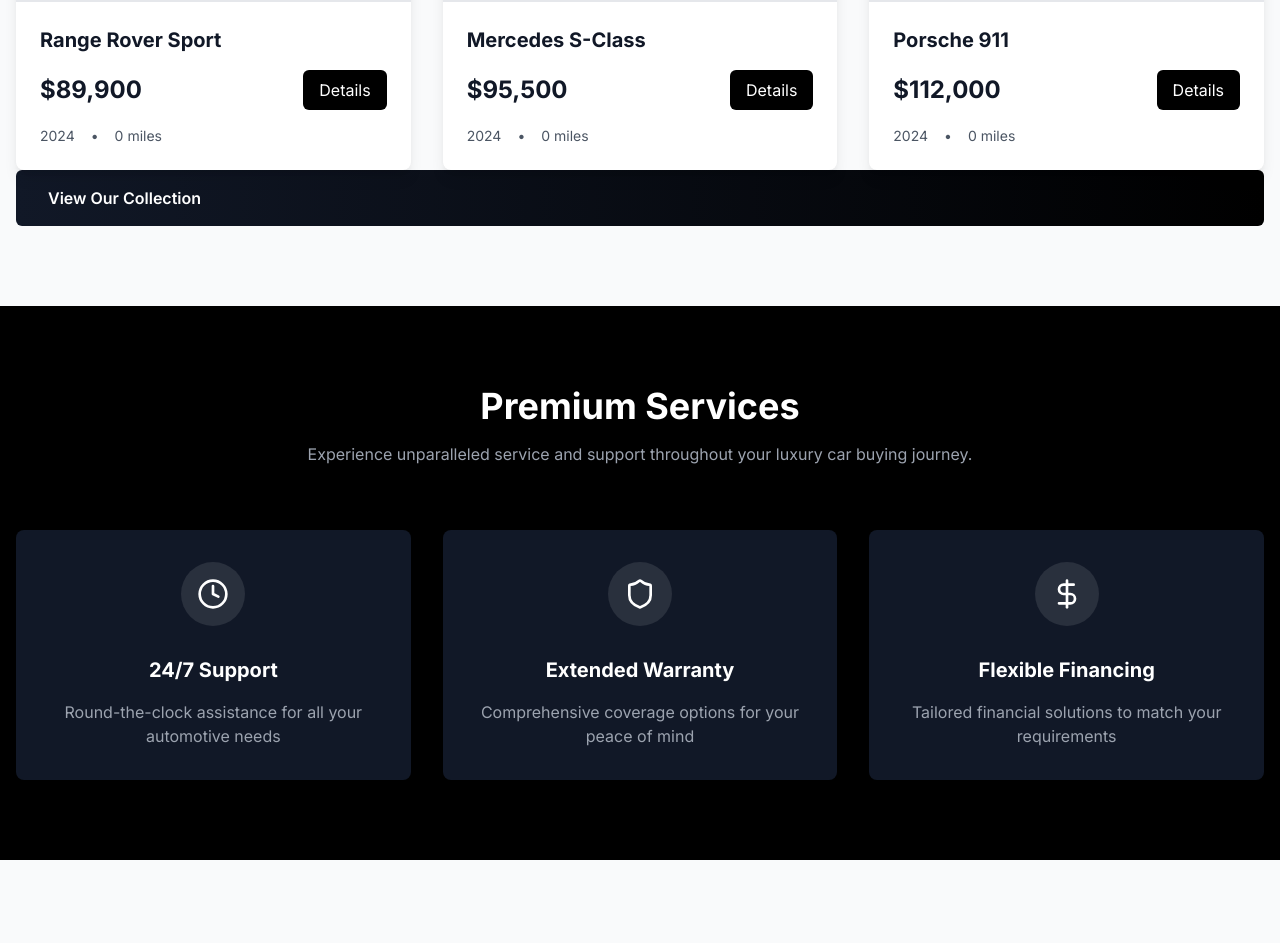
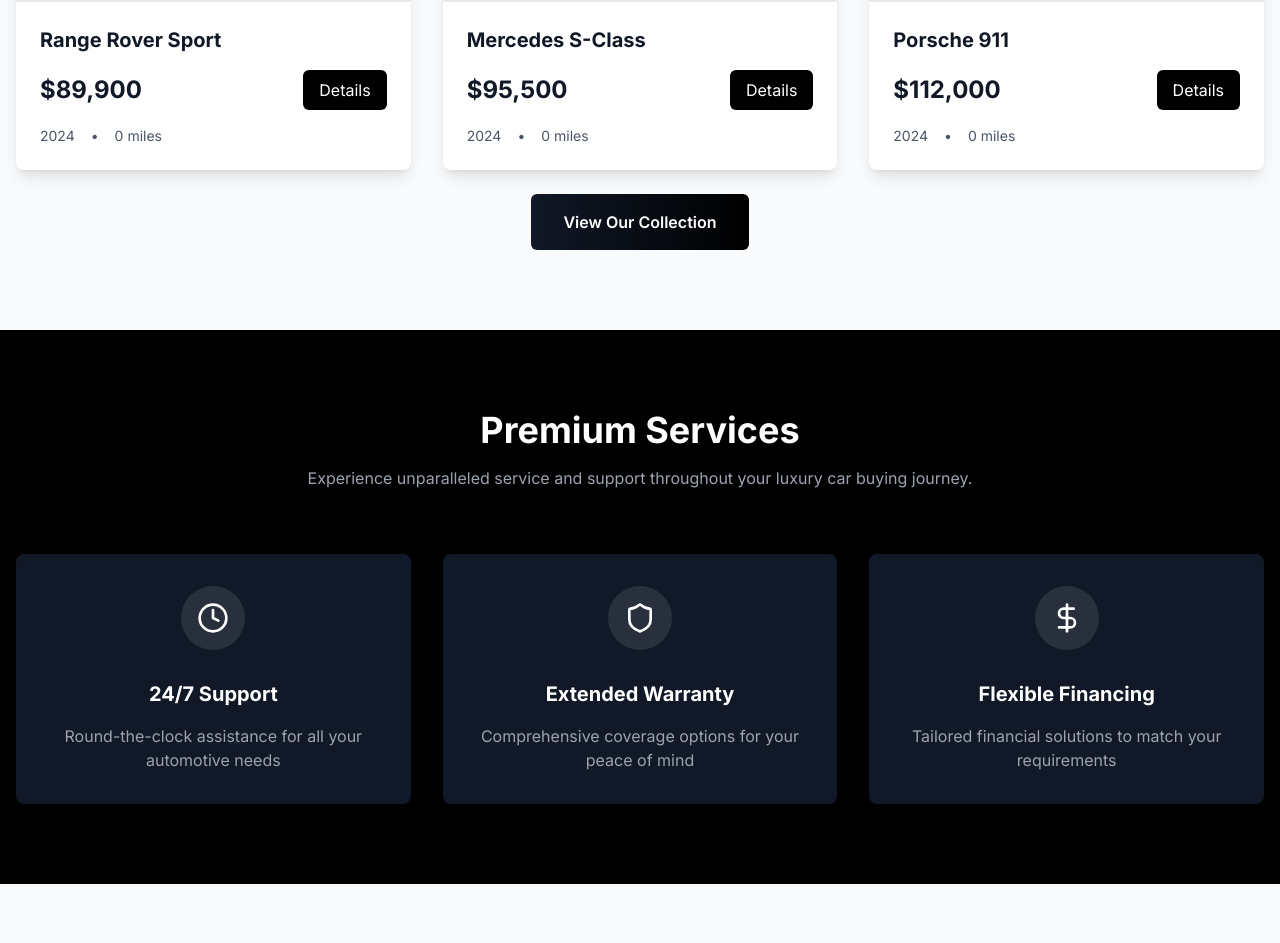
Before and after one commit to Jeguhem/dealership-app, a Next.js app: page / in a window 1280 px wide. Shown: the part 1294-2237 px from the top of the page. Built offline with nearby package versions, Linux system fonts and the light colour scheme.

Commit message:
fixed cta

```diff
--- a/src/app/page.tsx
+++ b/src/app/page.tsx
@@ -250,7 +250,7 @@
       <Navbar />
 
       {/* Hero Section */}
-      <section className="relative px-4 h-[100dvh] bg-gradient-to-r from-gray-900 to-black overflow-hidden">
+      <section className="relative px-2 lg:px-4 h-[100dvh] bg-gradient-to-r from-gray-900 to-black overflow-hidden">
         <div className="absolute inset-0 bg-black/50" />
         <div className="container mx-auto px-4 h-full flex items-center relative z-10">
           <div className="max-w-2xl space-y-8">
@@ -336,12 +336,14 @@
               </div>
             ))}
           </div>
+          <div className="flex w-full justify-center mt-6 items-center">
           <Link
                 href="/inventory"
-                className="bg-gradient-to-r from-gray-900 to-black overflow-hidden text-white px-4 py-2 lg:px-8 lg:py-4 text-[14px] lg:text-[16px] rounded-md font-semibold hover:bg-gray-100 transition-colors flex items-center"
+                className="bg-gradient-to-r w-fit  from-gray-900 to-black overflow-hidden text-white px-4 py-2 lg:px-8 lg:py-4 text-[14px] lg:text-[16px] rounded-md font-semibold hover:bg-gray-100 transition-colors flex items-center"
               >
                 View Our Collection
               </Link>
+              </div>
         </div>
       </section>
 
@@ -463,7 +465,7 @@
       </section>
 
       {/* Footer */}
-      <footer className="bg-black px-4 text-white py-12">
+      <footer className="bg-black px-2 lg:px-4 text-white py-12">
         <div className="container mx-auto px-4">
           <div className="grid md:grid-cols-4 gap-8">
             <div>
```
